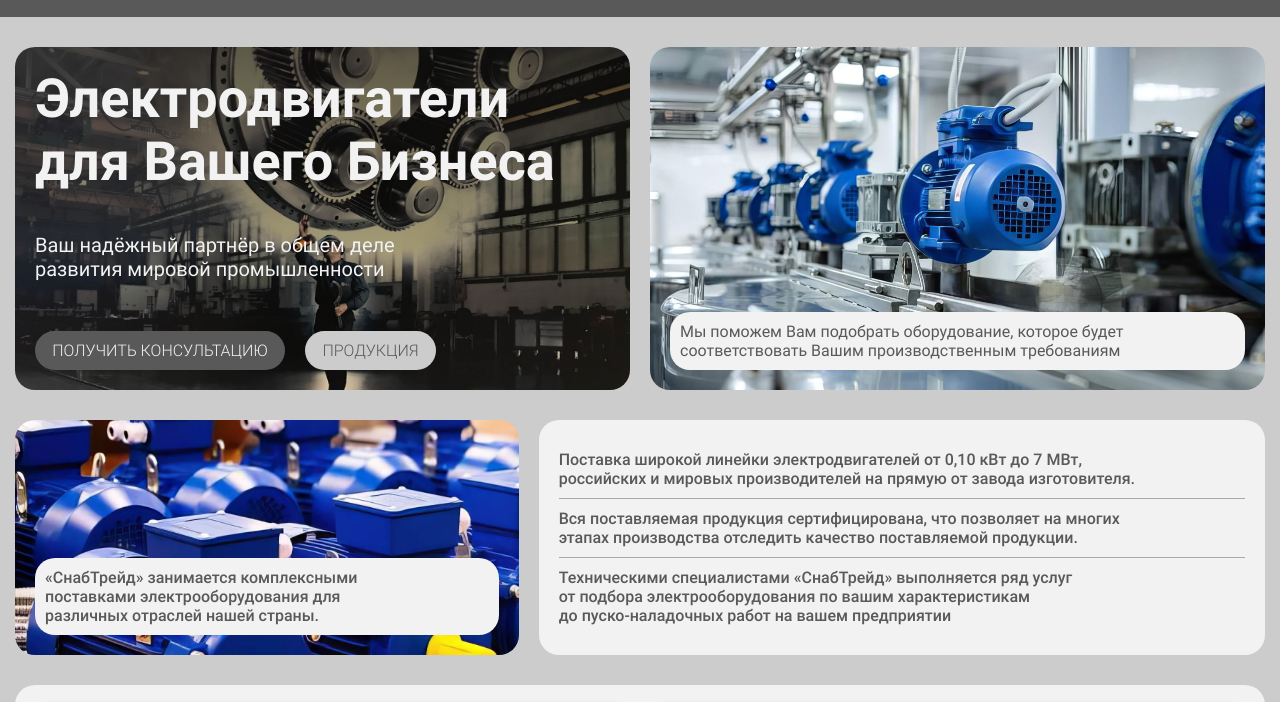
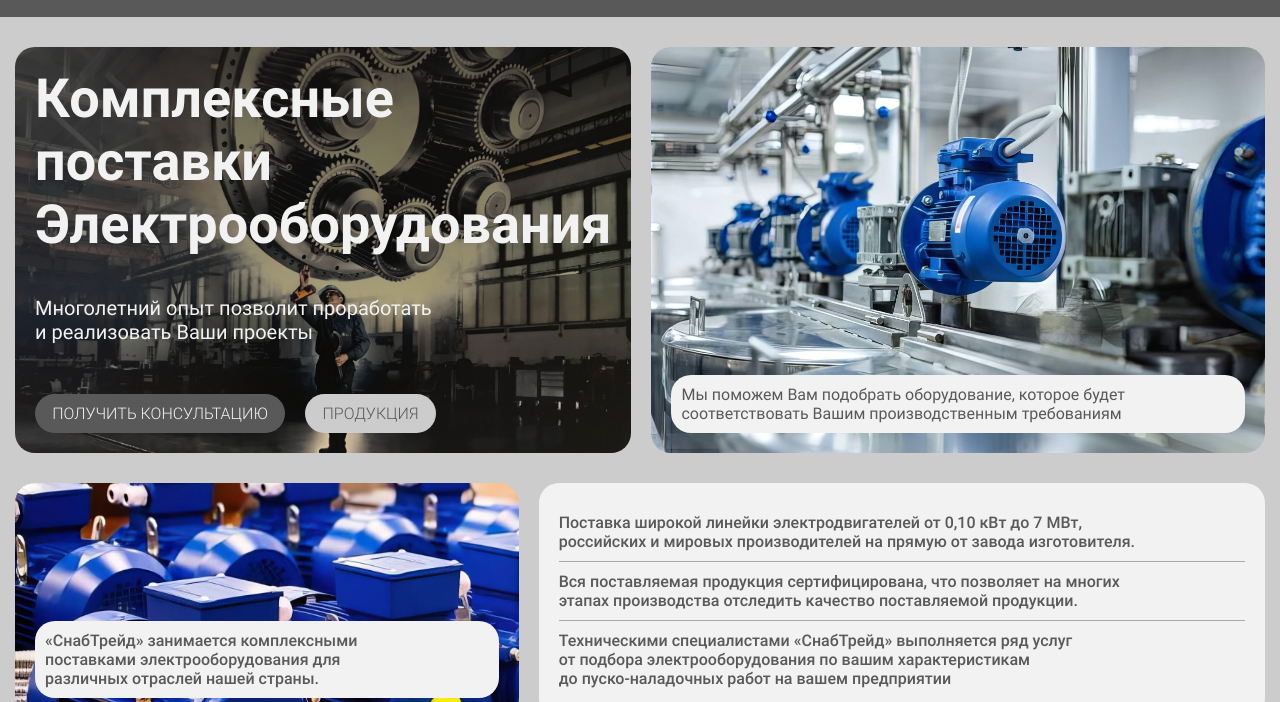
Before and after one commit to behruztj/snabtreid, a plain HTML site: page index.html in a window 1280 px wide. Shown: the part 58-760 px from the top of the page. Drawn offline with Linux system fonts and the light colour scheme.

Commit message:
Update index.html

```diff
--- a/index.html
+++ b/index.html
@@ -250,10 +250,11 @@
 				<div class="container">
 					<div class="hero__wrapper flex">
 						<div class="hero__wrap-left">
-							<h2 class="hero__heading">Электродвигатели для Вашего Бизнеса</h2>
+							<h2 class="hero__heading">Комплексные поставки
+Электрооборудования</h2>
 							<p class="hero__desc">
-								Ваш надёжный партнёр в&nbsp;общем деле развития мировой
-								промышленности
+								Многолетний опыт позволит проработать и&nbsp;реализовать
+Ваши проекты
 							</p>
 							<div class="hero__btn-group flex">
 								<button class="hero__btn">ПОЛУЧИТЬ КОНСУЛЬТАЦИЮ</button>
```
